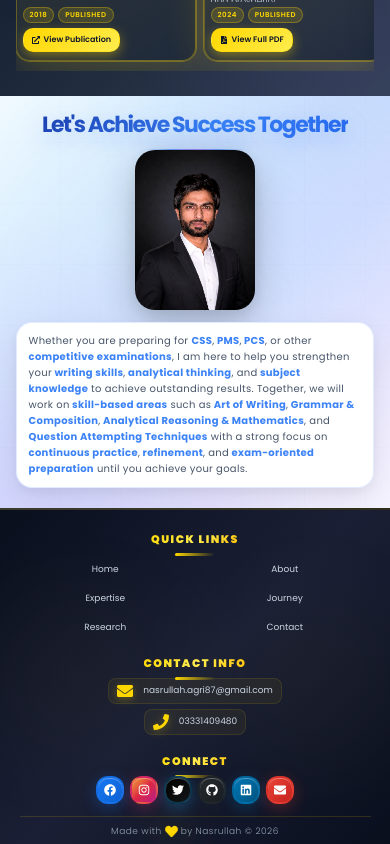
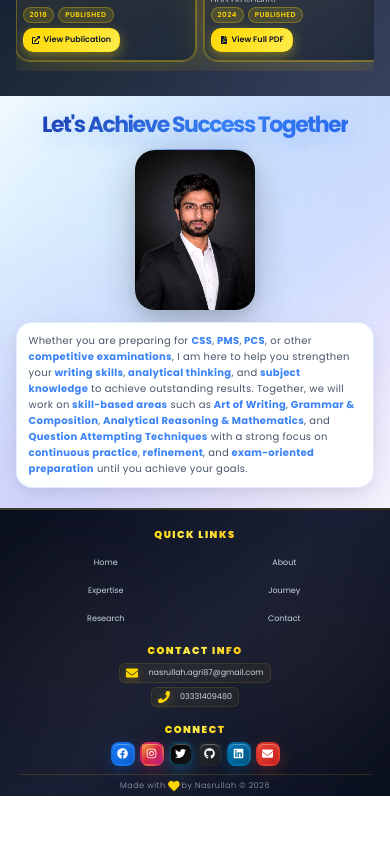
Before and after one commit to waqaryounas1428/client-portfolio-react, a React (Vite) app: page / in a window 390 px wide. Shown: the part 2051-2895 px from the top of the page. After the commit the page ends 2847 px from the top, so only its background shows below. Built offline with nearby package versions, Linux system fonts and the light colour scheme.

Commit message:
navbar edit

```diff
--- a/src/components/Footer.css
+++ b/src/components/Footer.css
@@ -432,12 +432,12 @@
 
 /* Mobile (480px) */
 @media (max-width: 480px) {
-  .footer { padding: 15px 5% 6px; }
+  .footer { padding: 10px 5% 4px; }
   .footer-content {
     grid-template-columns: 1fr;
-    gap: 12px;
+    gap: 8px;
     text-align: center;
-    margin-bottom: 12px;
+    margin-bottom: 8px;
   }
   .footer-section:first-child {
     grid-column: auto;
@@ -446,43 +446,48 @@
   .footer-section h4::after {
     left: 50%;
     transform: translateX(-50%);
+    display: none;
   }
   .footer-section h3,
   .footer-section h4 {
-    font-size: 11px;
-    margin-bottom: 6px;
+    font-size: 10px;
+    margin-bottom: 4px;
   }
-  .footer-socials { justify-content: center; gap: 6px; }
-  .footer-contact { align-items: center; gap: 5px; }
-  .footer-contact p { justify-content: center; padding: 4px 8px; font-size: 9px; }
-  .footer-links { gap: 4px 8px; }
-  .footer-links a { font-size: 9px; }
+  .footer-socials { justify-content: center; gap: 5px; }
+  .footer-contact { align-items: center; gap: 4px; }
+  .footer-contact p { justify-content: center; padding: 3px 6px; font-size: 8px; border-radius: 6px; }
+  .footer-links { gap: 3px 6px; }
+  .footer-links a { font-size: 8px; }
   .footer-links a:hover { transform: none; }
   .footer-links a::before { display: none; }
-  .footer-bottom { padding-top: 8px; margin-top: 8px; }
-  .footer-bottom p { flex-direction: row; flex-wrap: wrap; font-size: 9px; gap: 4px; }
-  .footer-logo { font-size: 15px; margin-bottom: 4px; }
-  .footer-tagline { font-size: 9px; margin-bottom: 5px; }
-  .footer-description { font-size: 9px; line-height: 1.4; }
-  .social-icon { width: 28px; height: 28px; font-size: 12px; }
-  .heart-icon { font-size: 11px; }
+  .footer-bottom { padding-top: 5px; margin-top: 5px; }
+  .footer-bottom p { flex-direction: row; flex-wrap: wrap; font-size: 8px; gap: 3px; }
+  .footer-logo { font-size: 13px; margin-bottom: 3px; }
+  .footer-tagline { font-size: 8px; margin-bottom: 3px; }
+  .footer-description { font-size: 8px; line-height: 1.3; }
+  .social-icon { width: 24px; height: 24px; font-size: 11px; border-radius: 8px; }
+  .heart-icon { font-size: 10px; }
+  .footer-contact svg { font-size: 12px; }
 }
 
 /* Small Mobile (360px) */
 @media (max-width: 360px) {
-  .footer { padding: 12px 4% 4px; }
-  .footer-content { gap: 8px; margin-bottom: 8px; }
-  .footer-logo { font-size: 13px; margin-bottom: 3px; }
-  .footer-tagline { font-size: 8px; margin-bottom: 4px; }
-  .footer-description { font-size: 8px; line-height: 1.3; }
+  .footer { padding: 8px 4% 3px; }
+  .footer-content { gap: 6px; margin-bottom: 6px; }
+  .footer-logo { font-size: 11px; margin-bottom: 2px; }
+  .footer-tagline { font-size: 7px; margin-bottom: 2px; }
+  .footer-description { font-size: 7px; line-height: 1.2; }
   .footer-section h3,
-  .footer-section h4 { font-size: 10px; margin-bottom: 5px; }
-  .footer-links { gap: 3px 6px; }
-  .footer-links a { font-size: 8px; }
-  .social-icon { width: 26px; height: 26px; font-size: 11px; gap: 5px; }
-  .footer-contact { gap: 4px; }
-  .footer-contact p { font-size: 8px; padding: 3px 6px; }
-  .footer-bottom { padding-top: 6px; margin-top: 6px; }
-  .footer-bottom p { font-size: 8px; gap: 3px; }
-  .heart-icon { font-size: 10px; }
+  .footer-section h4 { font-size: 9px; margin-bottom: 3px; }
+  .footer-section h3::after,
+  .footer-section h4::after { display: none; }
+  .footer-links { gap: 2px 5px; }
+  .footer-links a { font-size: 7px; }
+  .social-icon { width: 22px; height: 22px; font-size: 10px; gap: 4px; border-radius: 7px; }
+  .footer-contact { gap: 3px; }
+  .footer-contact p { font-size: 7px; padding: 2px 5px; border-radius: 5px; }
+  .footer-contact svg { font-size: 10px; }
+  .footer-bottom { padding-top: 4px; margin-top: 4px; }
+  .footer-bottom p { font-size: 7px; gap: 2px; }
+  .heart-icon { font-size: 9px; }
 }
```
